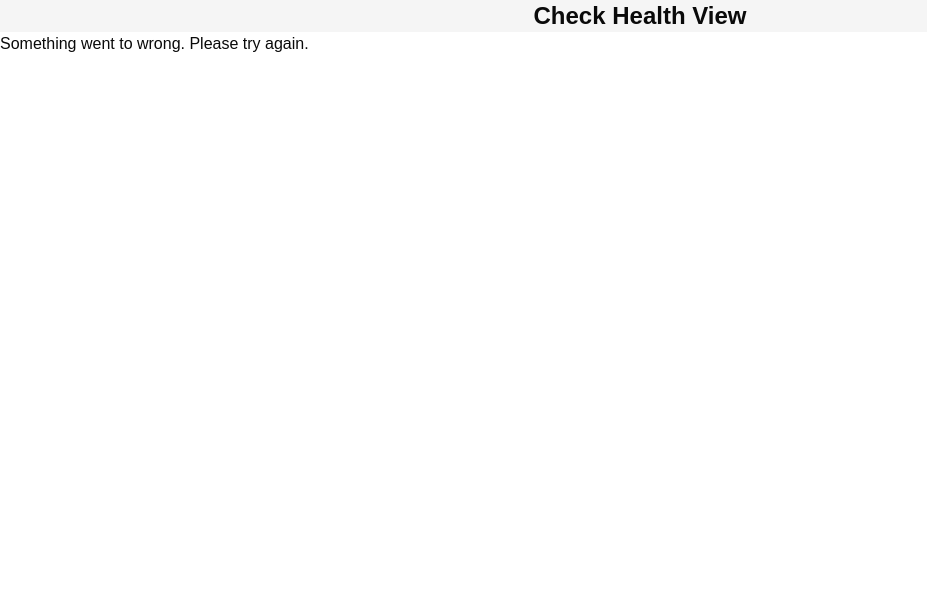
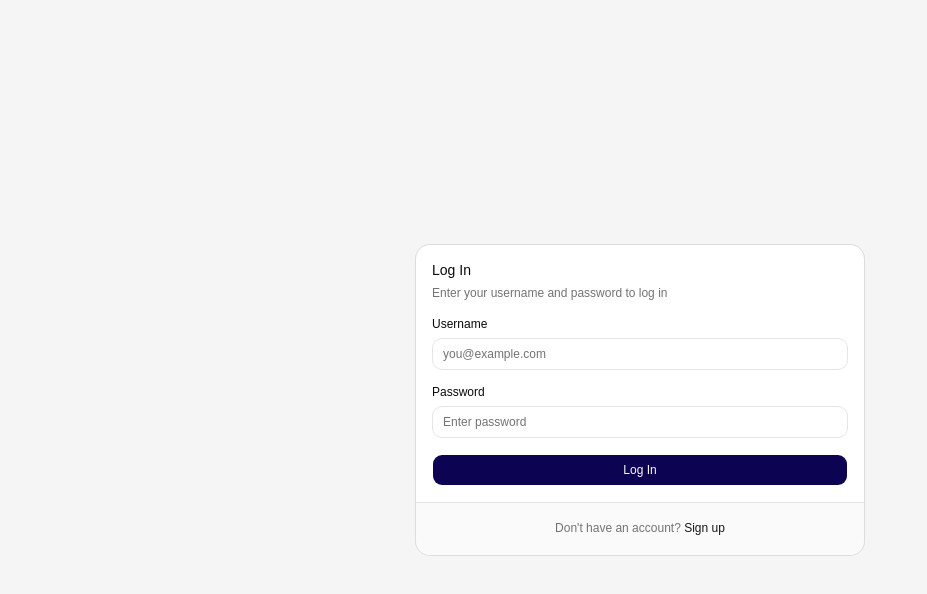
Before and after one commit to WShashinduChamika/task-management-web, a React (Vite) app: page / in a window 1280 px wide. Shown: the top 594 px of the page, without its empty margins (0-927 px from the left). Built offline with nearby package versions, Linux system fonts and the light colour scheme; no server answers.

Commit message:
feat: implement lgin functionality with form validation and UI components.

```diff
--- a/src/app/App.tsx
+++ b/src/app/App.tsx
@@ -1,5 +1,6 @@
 import { Route, Routes } from 'react-router-dom';
 import { RegisterView } from '../modules/auth/views/register_view/RegisterView';
+import { LoginView } from '../modules/auth/views/login_view/LoginView';
 import { CheckHealthView } from '../modules/health';
 import './App.css';
 
@@ -7,8 +8,9 @@ import './App.css';
 function App() {
    return (
      <Routes>
-       <Route path="/" element={<CheckHealthView />} />
+       <Route path="/" element={<LoginView />} />
        <Route path="/register" element={<RegisterView />} />
+       <Route path="/health" element={<CheckHealthView />} />
      </Routes>
    );
 }
--- /dev/null
+++ b/src/modules/auth/hooks/useLogin.ts
@@ -0,0 +1,44 @@
+import { useForm } from "react-hook-form";
+import { zodResolver } from "@hookform/resolvers/zod";
+import { LoginSchema, type LoginFormValues } from "../validations/auth.schema";
+import { loginErrorStore, loginLoadingStore } from "../store/auth.store";
+import { loginAction } from "../store/auth.actions";
+import { toast } from "sonner";
+import { useSignals } from "@preact/signals-react/runtime";
+
+export const useLogin = () => {
+  useSignals();
+
+  const form = useForm<LoginFormValues>({
+    resolver: zodResolver(LoginSchema),
+    defaultValues: {
+      email: "",
+      password: "",
+    },
+  });
+
+  const onSubmit = form.handleSubmit(async (values) => {
+    const ok = await loginAction({
+      email: values.email,
+      password: values.password,
+    });
+
+    if (ok) {
+      toast.success("Login success", {
+        description: "You have been logged in successfully",
+        duration: 3000,
+      });
+    } else {
+      toast.error("Login failed", {
+        description: loginErrorStore.value,
+        duration: 5000,
+      });
+    }
+  });
+
+  return {
+    form,
+    onSubmit,
+    isLoading: loginLoadingStore.value,
+  };
+};
--- a/src/modules/auth/store/auth.actions.ts
+++ b/src/modules/auth/store/auth.actions.ts
@@ -1,27 +1,43 @@
 import { setAuthToken, setAuthUser } from "../../../core/storage/auth.storage";
 import { getApiErrorMessage } from "../../../utils/get-api-error-message";
 import { registerApi } from "../api/auth.api";
-import type { RegisterDto } from "../types";
-import { authUserStore, registerErrorStore, registerLoadingStore } from "./auth.store";
+import type { LoginDto, RegisterDto } from "../types";
+import {
+  authUserStore,
+  loginLoadingStore,
+  registerErrorStore,
+  registerLoadingStore,
+} from "./auth.store";
 
 export const registerAction = async (dto: RegisterDto): Promise<boolean> => {
   registerLoadingStore.value = true;
   registerErrorStore.value = null;
 
-  try{
+  try {
     const { data } = await registerApi(dto);
     const responseData = (data as any).data || data; // Handle wrapped API response
     setAuthToken(responseData.accessToken);
     setAuthUser(responseData.user);
     authUserStore.value = responseData.user;
     return true;
-  }catch(error: any){
+  } catch (error: any) {
     registerErrorStore.value = getApiErrorMessage(
       error,
-      "Unable to create account"
+      "Unable to create account",
     );
     return false;
-  }finally {
+  } finally {
     registerLoadingStore.value = false;
   }
 };
+
+export const loginAction = async (dto: LoginDto): Promise<boolean> => {
+  loginLoadingStore.value = true;
+  console.log(dto);
+
+  setTimeout(() => {
+    loginLoadingStore.value = false;
+  }, 3000);
+
+  return true;
+};
--- a/src/modules/auth/store/auth.store.ts
+++ b/src/modules/auth/store/auth.store.ts
@@ -3,5 +3,7 @@ import type { AuthUser } from "../types";
 
 export const registerLoadingStore = signal(false);
 export const registerErrorStore   = signal<string | null>(null);
+export const loginLoadingStore    = signal(false);
+export const loginErrorStore      = signal<string | null>(null);
 export const authUserStore        = signal<AuthUser | null>(null);
 export const isLoggedInStore      = computed(() => authUserStore.value !== null);
--- a/src/modules/auth/types/index.ts
+++ b/src/modules/auth/types/index.ts
@@ -1,6 +1,11 @@
 export interface RegisterDto {
   firstName: string;
   lastName: string;
+  email: string;
+  password: string;
+}
+
+export interface LoginDto {
   email: string;
   password: string;
 }
--- a/src/modules/auth/validations/auth.schema.ts
+++ b/src/modules/auth/validations/auth.schema.ts
@@ -32,6 +32,17 @@ export const RegisterSchema = z.object({
   message: "Passwords do not match",
   path: ["confirmPassword"],
 });
+export type RegisterFormValues = z.infer<typeof RegisterSchema>;
 
+export const LoginSchema = z.object({
+  email: z
+    .string()
+    .trim()
+    .regex(EMAIL_REGEX, "Email must be a valid address")
+    .toLowerCase(),
+  password: z
+    .string()
+    .min(1, "Password is required"),
+});
 
-export type RegisterFormValues = z.infer<typeof RegisterSchema>;
+export type LoginFormValues = z.infer<typeof LoginSchema>;
--- /dev/null
+++ b/src/modules/auth/views/login_view/LoginView.tsx
@@ -0,0 +1,18 @@
+import { AuthLayout } from "../../../../shared/indext";
+import { useLogin } from "../../hooks/useLogin";
+import { LoginFormSection } from "./sections/LoginFormSection";
+
+export const LoginView = () => {
+
+    const { form, onSubmit, isLoading } = useLogin();
+
+    return (
+      <AuthLayout>
+        <LoginFormSection
+          form={form}
+          onSubmit={onSubmit}
+          isLoading={isLoading}
+        />
+      </AuthLayout>
+    );
+};
--- /dev/null
+++ b/src/modules/auth/views/login_view/sections/LoginFormSection.tsx
@@ -0,0 +1,81 @@
+import type { UseFormReturn } from "react-hook-form";
+import { Button } from "../../../../../components/ui/button";
+import { Card, CardContent, CardDescription, CardFooter, CardHeader, CardTitle } from "../../../../../components/ui/card";
+import { Input } from "../../../../../components/ui/input";
+import { Label } from "../../../../../components/ui/label";
+import type { LoginFormValues } from "../../../validations/auth.schema";
+import { Link } from "react-router-dom";
+import { Body } from "../../../../../shared/indext";
+
+interface LoginFormSectionProps {
+  form: UseFormReturn<LoginFormValues>;
+  onSubmit: (e: React.FormEvent) => void;
+  isLoading: boolean;
+}
+
+export const LoginFormSection = ({
+  form,
+  onSubmit,
+  isLoading,
+}: LoginFormSectionProps) => {
+
+  const { register, formState: { errors } } = form;
+
+    return (
+      <Card>
+        <CardHeader>
+          <CardTitle>Log In</CardTitle>
+          <CardDescription>Enter your username and password to log in</CardDescription>
+        </CardHeader>
+        <CardContent>
+          <form onSubmit={onSubmit} className="flex flex-col gap-4" noValidate>
+            <div className="flex flex-col gap-2">
+              <Label htmlFor="email">Username</Label>
+              <Input
+                id="email"
+                type="email"
+                autoComplete="email"
+                placeholder="you@example.com"
+                aria-invalid={!!errors.email}
+                {...register("email")}
+              />
+              {errors.email ? (
+                <p className="text-destructive">{errors.email.message}</p>
+              ) : null}
+            </div>
+
+            <div className="flex flex-col gap-2">
+              <Label htmlFor="password">Password</Label>
+              <Input
+                id="password"
+                type="password"
+                autoComplete="current-password"
+                placeholder="Enter password"
+                aria-invalid={!!errors.password}
+                {...register("password")}
+              />
+              {errors.password ? (
+                <p className="text-destructive"> {errors.password.message}</p>
+              ) : null}
+            </div>
+
+            <Button
+              type="submit"
+              className="w-full text-primary-foreground hover:bg-primary/90"
+              disabled={isLoading}
+            >
+              {isLoading ? "Loading" : "Log In"}
+            </Button>
+          </form>
+        </CardContent>
+        <CardFooter className="justify-center">
+          <Body variant="muted">
+            Don't have an account?{" "}
+            <Link to="/register" className="text-primary hover:underline">
+              Sign up
+            </Link>
+          </Body>
+        </CardFooter>
+      </Card>
+    );
+};
```
